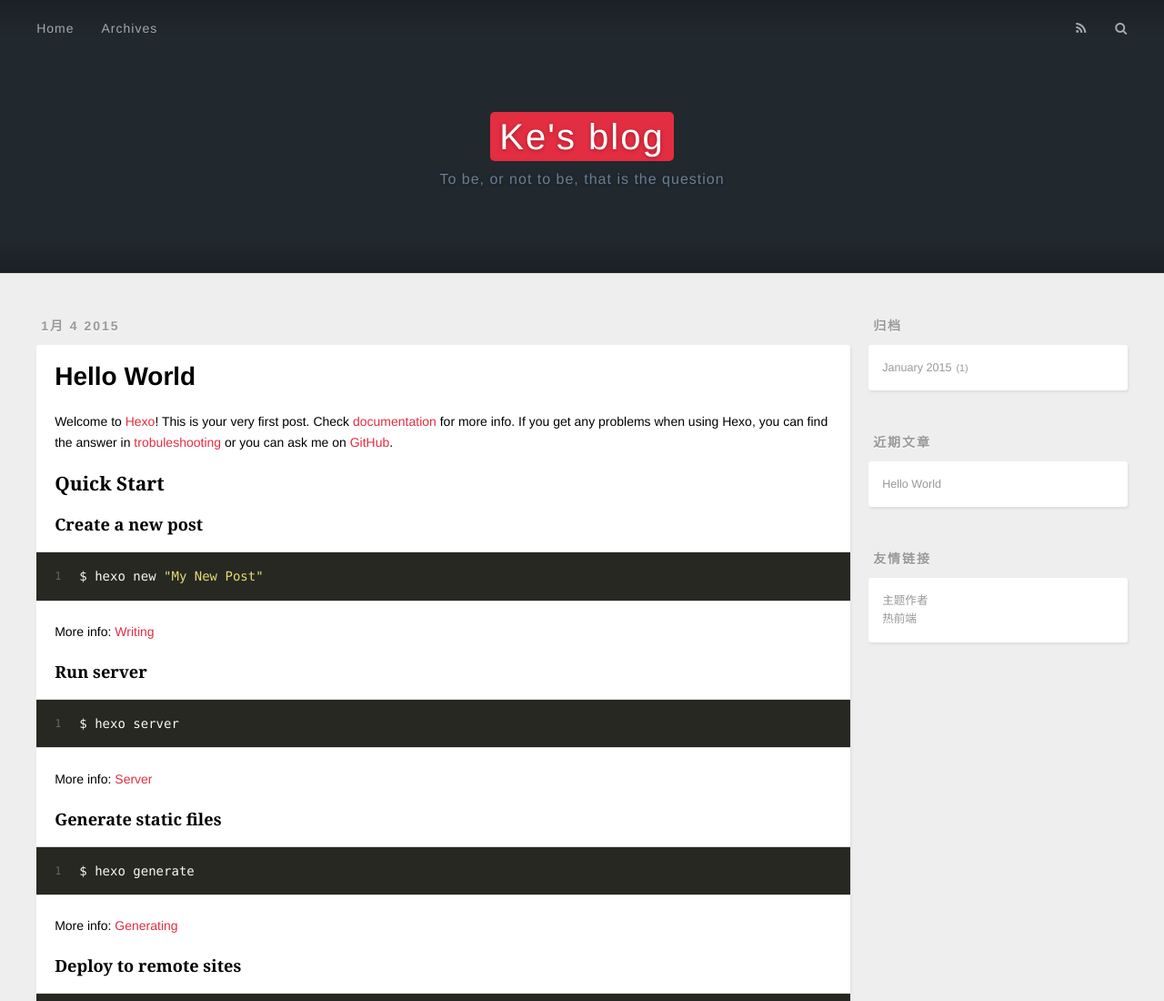
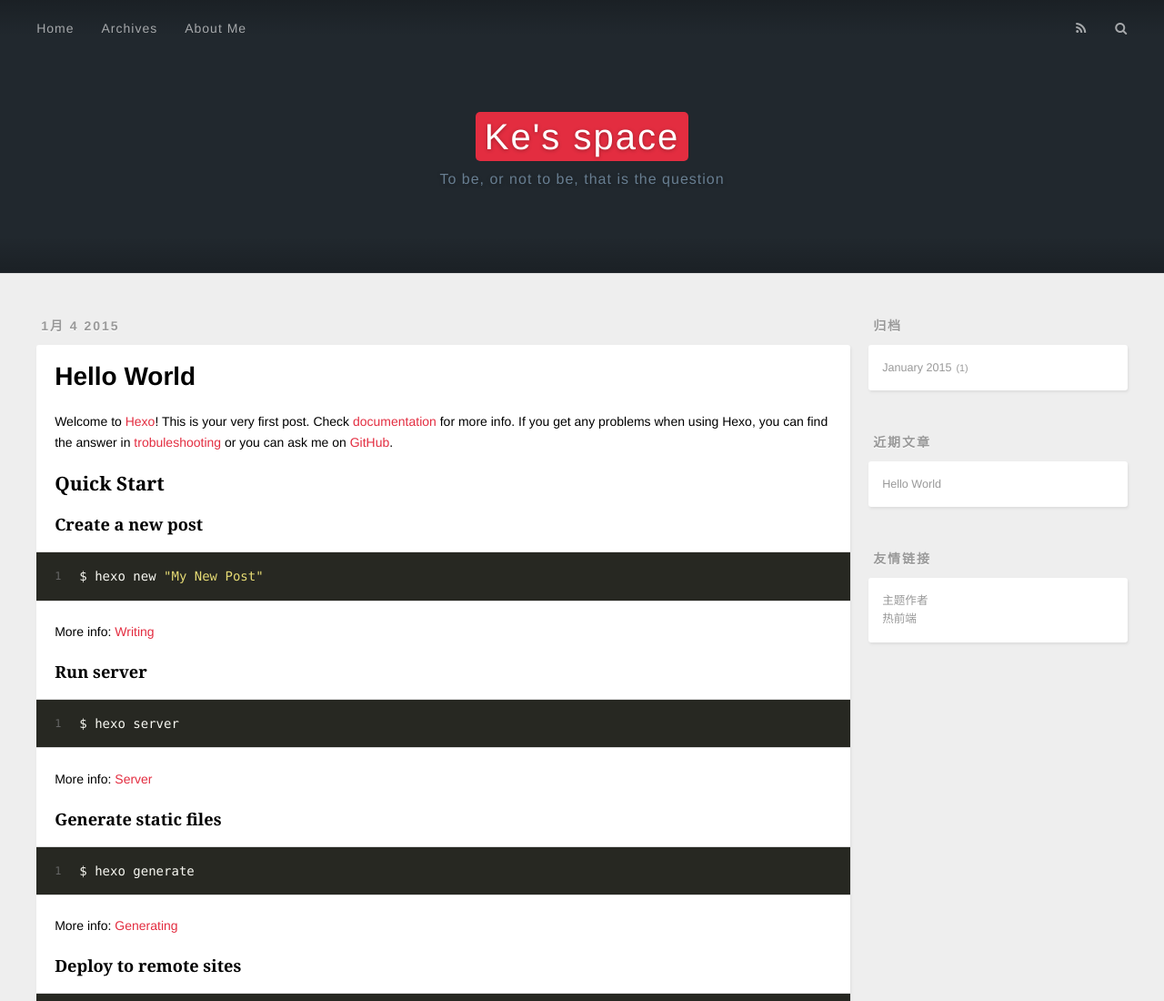
Before and after one commit to xukenow/xukenow.github.io, a plain HTML site: page archives/2015/01/index.html in a window 1280 px wide. Shown: the top 1100 px of the page at 91% size. Drawn offline with nearby package versions, Linux system fonts and the light colour scheme.

Commit message:
Site updated: 2015-01-04 02:22:36

```diff
--- a/archives/2015/01/index.html
+++ b/archives/2015/01/index.html
@@ -4,20 +4,20 @@
 <head>
   <meta charset="utf-8">
 
-  <title>Archives: 2015/1 | Ke&#39;s blog</title>
+  <title>Archives: 2015/1 | Ke&#39;s space</title>
   <meta name="viewport" content="width=device-width, initial-scale=1, maximum-scale=1">
   <meta name="description" content="own blog of xukenow">
 <meta property="og:type" content="website">
-<meta property="og:title" content="Ke's blog">
+<meta property="og:title" content="Ke's space">
 <meta property="og:url" content="http://xukenow.github.io/archives/2015/01/">
-<meta property="og:site_name" content="Ke's blog">
+<meta property="og:site_name" content="Ke's space">
 <meta property="og:description" content="own blog of xukenow">
 <meta name="twitter:card" content="summary">
-<meta name="twitter:title" content="Ke's blog">
+<meta name="twitter:title" content="Ke's space">
 <meta name="twitter:description" content="own blog of xukenow">
 
 
-    <link rel="alternative" href="/atom.xml" title="Ke&#39;s blog" type="application/atom+xml">
+    <link rel="alternative" href="/atom.xml" title="Ke&#39;s space" type="application/atom+xml">
 
 
     <link rel="icon" href="/favicon.png">
@@ -35,7 +35,7 @@
   <div id="header-outer" class="outer">
     <div id="header-title" class="inner">
       <h1 id="logo-wrap">
-        <a href="/" id="logo">Ke&#39;s blog</a>
+        <a href="/" id="logo">Ke&#39;s space</a>
       </h1>
 
         <h2 id="subtitle-wrap">
@@ -50,6 +50,8 @@
           <a class="main-nav-link" href="/">Home</a>
 
           <a class="main-nav-link" href="/archives">Archives</a>
+
+          <a class="main-nav-link" href="/about-me">About Me</a>
 
       </nav>
       <nav id="sub-nav">
@@ -207,6 +209,8 @@
 
     <a href="/archives" class="mobile-nav-link">Archives</a>
 
+    <a href="/about-me" class="mobile-nav-link">About Me</a>
+
 </nav>
   <!-- totop start -->
 <div id="totop">
```
Also changed, not shown: 2015/01/04/hello-world/index.html (+8 -4 lines), archives/2015/index.html (+10 -6 lines), archives/index.html (+10 -6 lines), index.html (+10 -6 lines).
